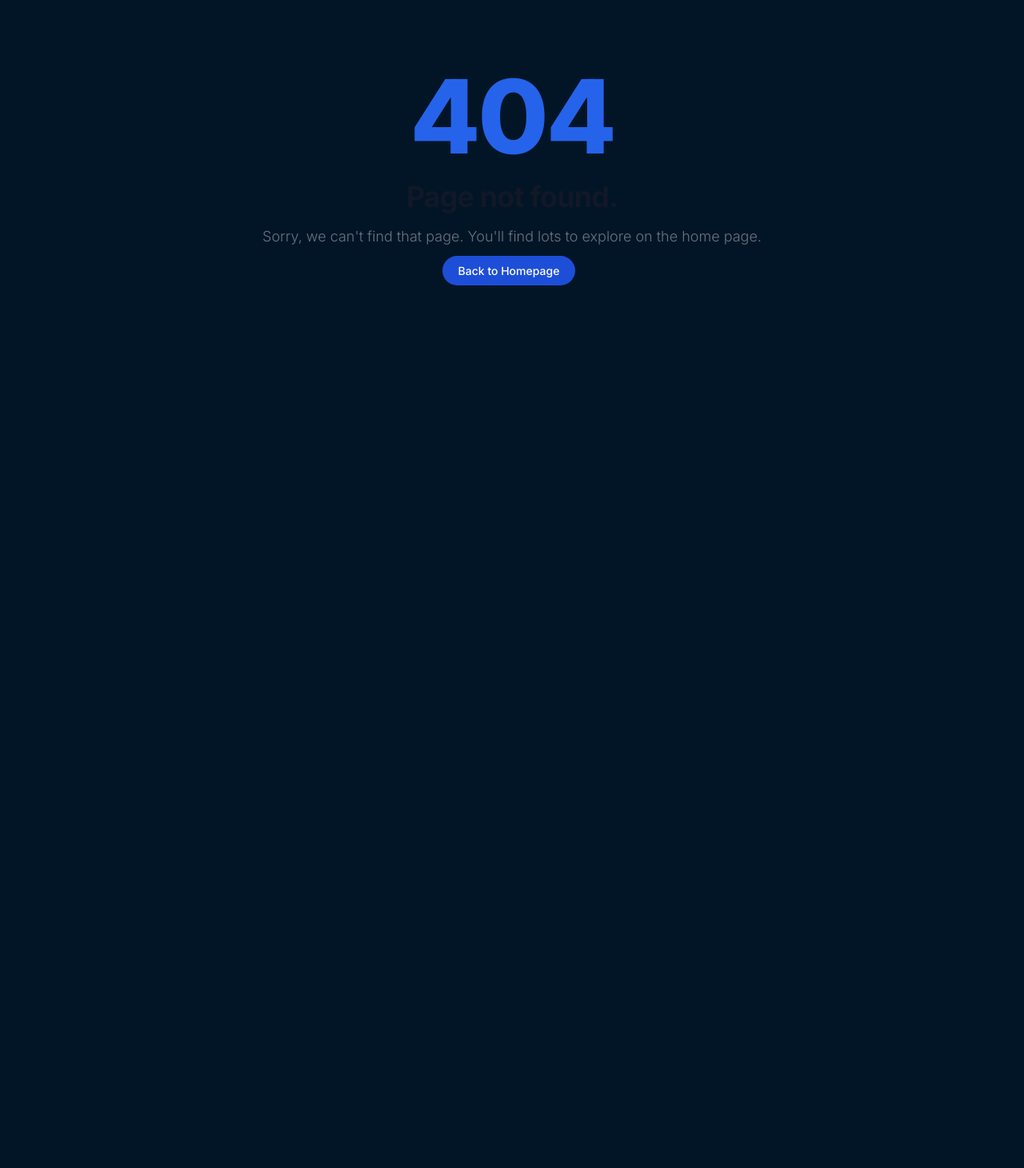
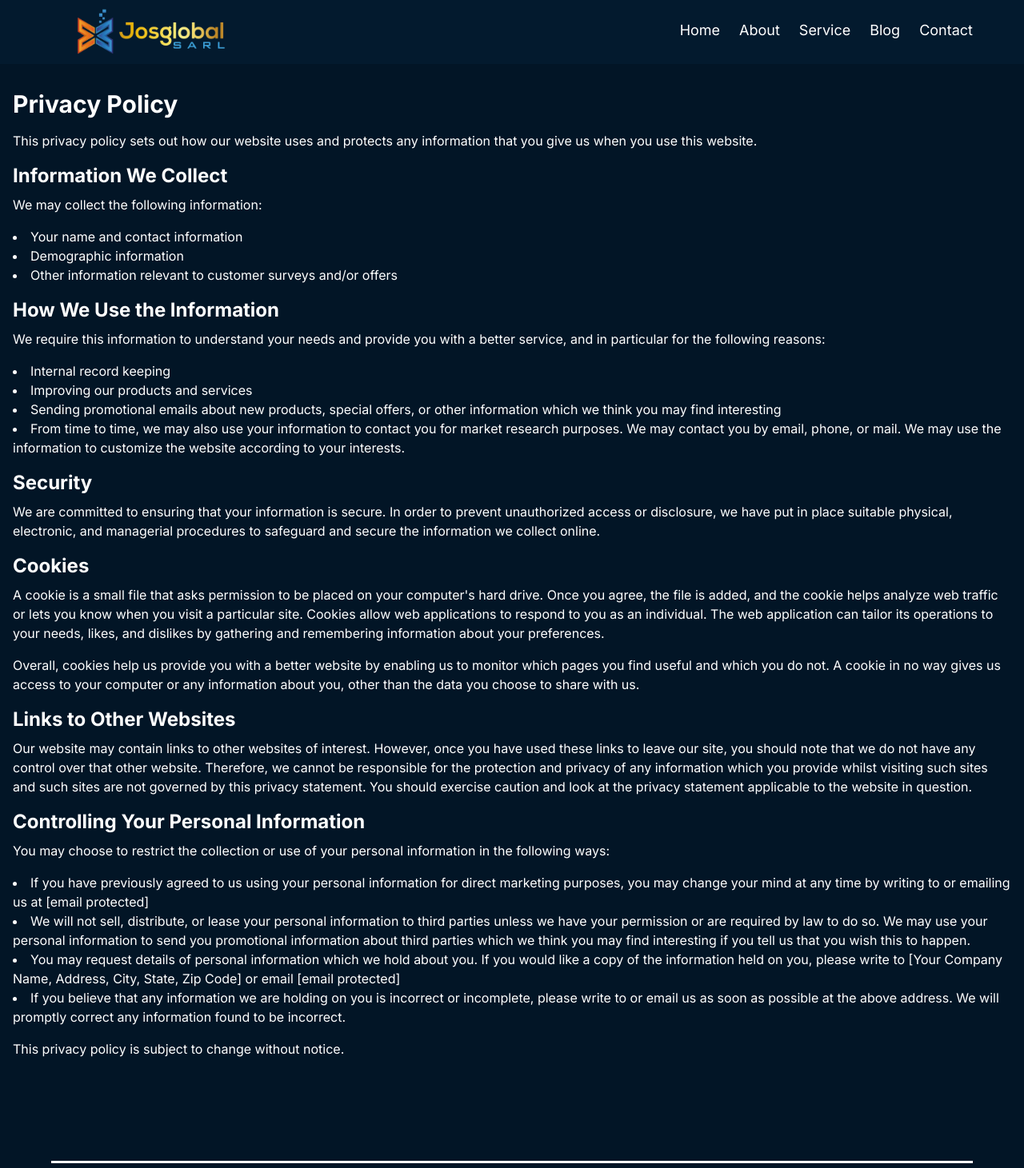
Before and after one commit to AlLubila/josglobal-sarl, a Next.js app: page /privacy-policy in a window 1280 px wide. Before the commit this address had no page. Shown: the top 1461 px of the page at 80% size. Before the commit the page ends 800 px from the top, so only its background shows below. Built offline with nearby package versions, Linux system fonts and the light colour scheme.

Commit message:
Feat: Add privacy and legal page

```diff
--- a/src/app/admin/dashboard/privacy-legal/page.tsx
+++ b/src/app/admin/dashboard/privacy-legal/page.tsx
@@ -1,8 +1,31 @@
 export default function PrivacyLegal() {
     return (
-      <div>
-        <h1>Privacy & Legal</h1>
-        <p>Update the Privacy Policy, Terms of Service, and other legal pages here.</p>
+      <>
+        <h1 className="text-3xl font-bold my-6 text-center text-white">Privacy and Legal</h1>
+      <div className="min-h-screen flex flex-col items-center bg-[#021526] text-white py-10 px-4">
+        {/* Create or Update Blog Section */}
+        <section className="w-full max-w-2xl bg-gray-800 p-8 rounded-lg shadow-lg mb-10">
+          <form className="space-y-6">
+            <div>
+              <label htmlFor="content" className="block text-sm font-semibold mb-2">Enter the privacy policy and legal</label>
+              <textarea
+                id="content"
+                rows={14}
+                className="w-full p-3 rounded-lg bg-gray-700 text-white border border-gray-600 focus:ring-blue-500 focus:ring-2 focus:outline-none"
+                required
+              />
+            </div>
+
+
+            <button
+              type="submit"
+              className="w-full bg-blue-600 hover:bg-blue-700 focus:ring focus:ring-blue-500 text-white py-3 rounded-lg font-bold transition duration-300"
+            >
+              Submit
+            </button>
+          </form>
+        </section>
       </div>
+      </>
     );
   }
--- /dev/null
+++ b/src/app/privacy-policy/layout.tsx
@@ -0,0 +1,14 @@
+import Header from '@/components/Header';
+import Footer from '@/components/Footer';
+import '@/styles/globals.css'
+
+export default function PrivacyLayout({ children }: { children: React.ReactNode }) {
+  return (
+    <>
+      <Header />
+      {children}
+      <footer> <Footer /></footer>
+
+    </>
+  );
+}
--- /dev/null
+++ b/src/app/privacy-policy/page.tsx
@@ -0,0 +1,132 @@
+import React from 'react'
+
+export default function PrivacyPolicy() {
+  return (
+    <>
+     <div className="mt-20">
+    <div className="container mx-auto px-4 py-8">
+        <h1 className="text-3xl font-bold mb-4">Privacy Policy</h1>
+
+        <p className="mb-4">
+            This privacy policy sets out how our website uses and protects any information that you give us when you use
+            this
+            website.
+        </p>
+
+        <h2 className="text-2xl font-bold mb-2">Information We Collect</h2>
+
+        <p className="mb-4">
+            We may collect the following information:
+        </p>
+
+        <ul className="list-disc list-inside mb-4">
+            <li>Your name and contact information</li>
+            <li>Demographic information</li>
+            <li>Other information relevant to customer surveys and/or offers</li>
+        </ul>
+
+        <h2 className="text-2xl font-bold mb-2">How We Use the Information</h2>
+
+        <p className="mb-4">
+            We require this information to understand your needs and provide you with a better service, and in
+            particular
+            for
+            the following reasons:
+        </p>
+
+        <ul className="list-disc list-inside mb-4">
+            <li>Internal record keeping</li>
+            <li>Improving our products and services</li>
+            <li>Sending promotional emails about new products, special offers, or other information which we think you
+                may
+                find
+                interesting</li>
+            <li>From time to time, we may also use your information to contact you for market research purposes. We may
+                contact
+                you by email, phone, or mail. We may use the information to customize the website according to your
+                interests.</li>
+        </ul>
+
+        <h2 className="text-2xl font-bold mb-2">Security</h2>
+
+        <p className="mb-4">
+            We are committed to ensuring that your information is secure. In order to prevent unauthorized access or
+            disclosure,
+            we have put in place suitable physical, electronic, and managerial procedures to safeguard and secure the
+            information we collect online.
+        </p>
+
+        <h2 className="text-2xl font-bold mb-2">Cookies</h2>
+
+        <p className="mb-4">
+            A cookie is a small file that asks permission to be placed on your computer's hard drive. Once you agree,
+            the
+            file
+            is added, and the cookie helps analyze web traffic or lets you know when you visit a particular site.
+            Cookies
+            allow
+            web applications to respond to you as an individual. The web application can tailor its operations to your
+            needs,
+            likes, and dislikes by gathering and remembering information about your preferences.
+        </p>
+
+        <p className="mb-4">
+            Overall, cookies help us provide you with a better website by enabling us to monitor which pages you find
+            useful
+            and which you do not. A cookie in no way gives us access to your computer or any information about you,
+            other
+            than
+            the data you choose to share with us.
+        </p>
+
+        <h2 className="text-2xl font-bold mb-2">Links to Other Websites</h2>
+
+        <p className="mb-4">
+            Our website may contain links to other websites of interest. However, once you have used these links to
+            leave
+            our
+            site, you should note that we do not have any control over that other website. Therefore, we cannot be
+            responsible
+            for the protection and privacy of any information which you provide whilst visiting such sites and such
+            sites
+            are
+            not governed by this privacy statement. You should exercise caution and look at the privacy statement
+            applicable
+            to
+            the website in question.
+        </p>
+
+        <h2 className="text-2xl font-bold mb-2">Controlling Your Personal Information</h2>
+
+        <p className="mb-4">
+            You may choose to restrict the collection or use of your personal information in the following ways:
+        </p>
+
+        <ul className="list-disc list-inside mb-4">
+            <li>If you have previously agreed to us using your personal information for direct marketing purposes, you
+                may
+                change your mind at any time by writing to or emailing us at [email protected]</li>
+            <li>We will not sell, distribute, or lease your personal information to third parties unless we have your
+                permission
+                or are required by law to do so. We may use your personal information to send you promotional
+                information
+                about
+                third parties which we think you may find interesting if you tell us that you wish this to happen.</li>
+            <li>You may request details of personal information which we hold about you. If you would like a copy of the
+                information held on you, please write to [Your Company Name, Address, City, State, Zip Code] or email
+                [email protected]</li>
+            <li>If you believe that any information we are holding on you is incorrect or incomplete, please write to or
+                email
+                us as soon as possible at the above address. We will promptly correct any information found to be
+                incorrect.
+            </li>
+        </ul>
+
+        <p className="mb-4">
+            This privacy policy is subject to change without notice.
+        </p>
+    </div>
+</div>
+    </>
+  )
+}
```
